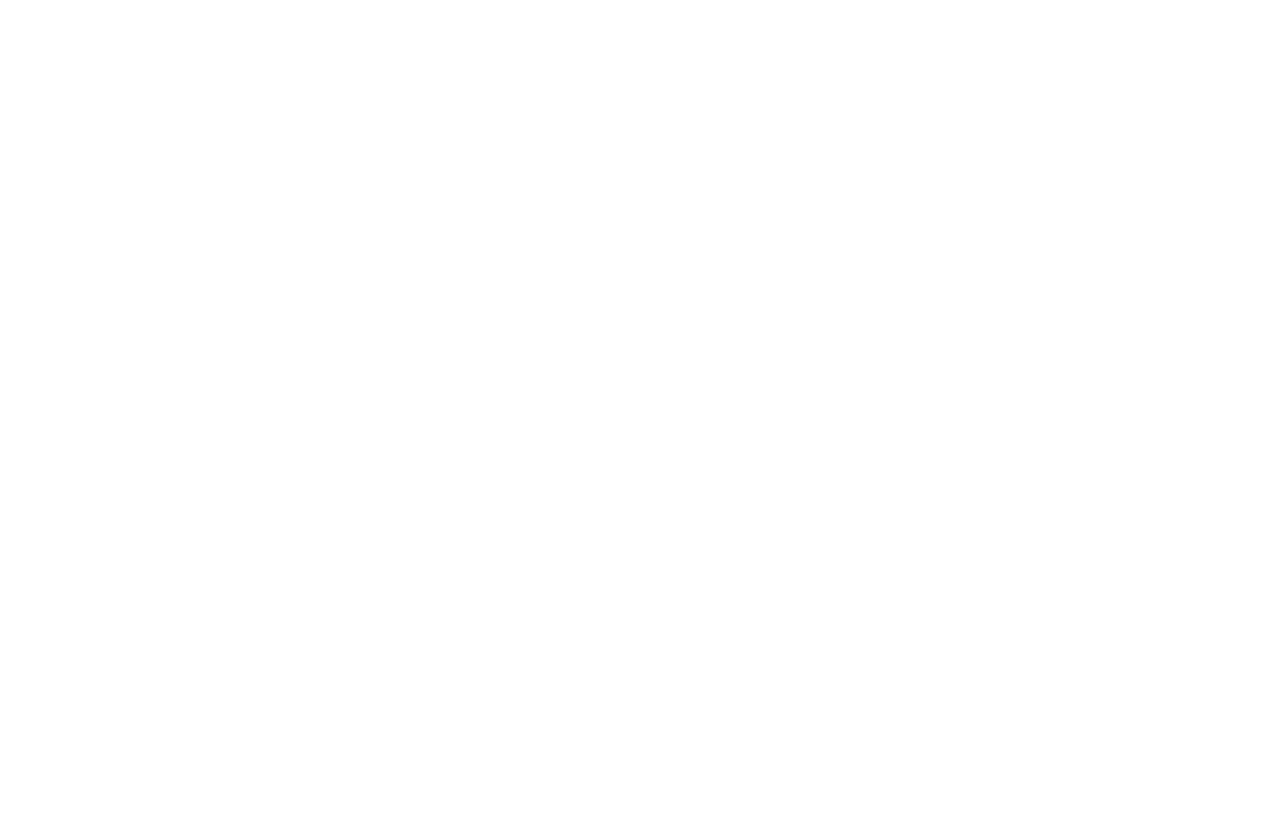
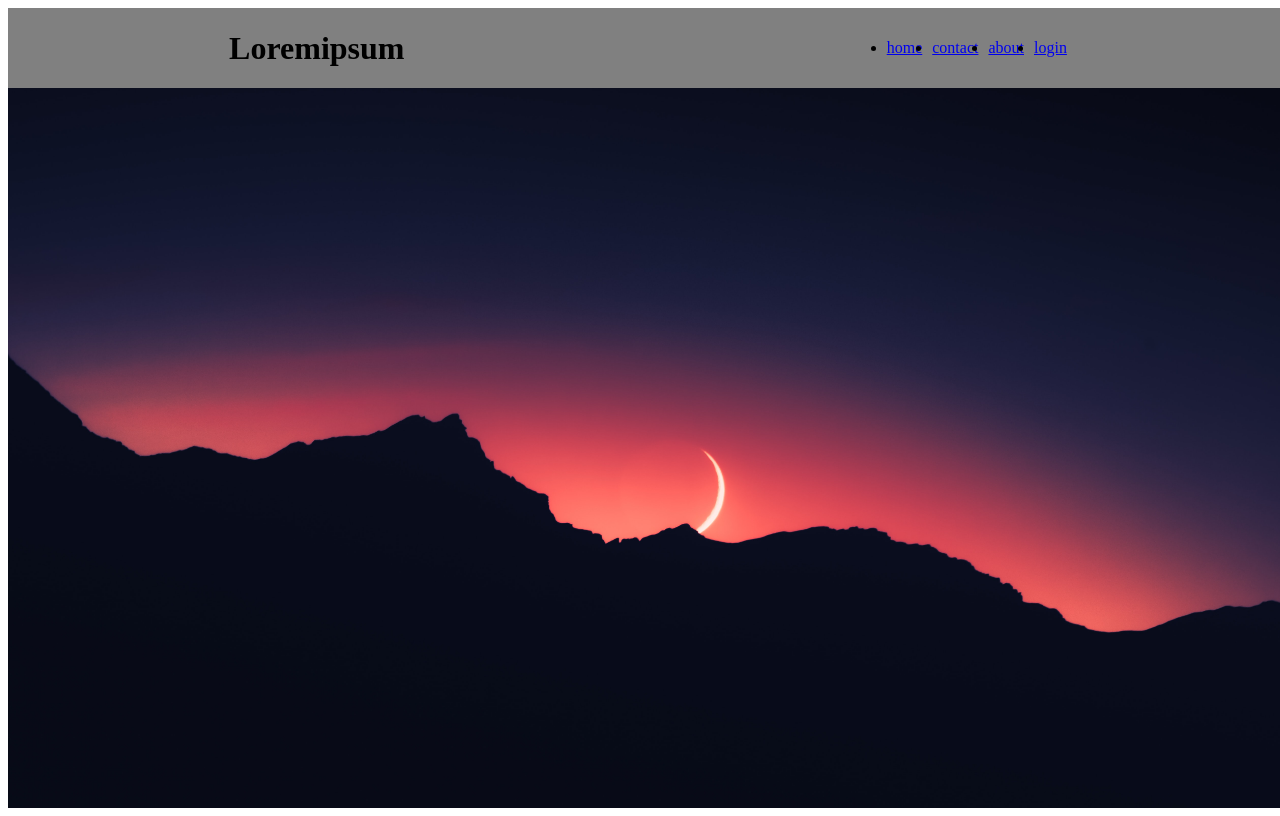
Before and after one commit to 23tostok/IA, a plain HTML site: page index.html in a window 1280 px wide. Drawn offline with Linux system fonts and the light colour scheme.

Commit message:
Add files

```diff
--- a/index.html
+++ b/index.html
@@ -1,12 +1,25 @@
 <!DOCTYPE html>
 <html lang="en">
 	<head>
-    <link rel="stylesheets" href="style.css" />
+		<link rel="stylesheet" href="style.css" />
 		<script src="main.js" defer></script>
 		<meta charset="UTF-8" />
-    <meta http-equiv="X-UA-Compatible" content="IE=edge" />
 		<meta name="viewport" content="width=device-width, initial-scale=1.0" />
 		<title>Internal Assessment</title>
 	</head>
-  <body></body>
+	<body>
+		<div class="wrapper">
+			<header>
+				<h1>Loremipsum</h1>
+				<ul>
+					<li><a href="#">home</a></li>
+					<li><a href="#">contact</a></li>
+					<li><a href="#">about</a></li>
+					<li><a href="#">login</a></li>
+				</ul>
+			</header>
+
+			<div class="hero"></div>
+		</div>
+	</body>
 </html>
--- a/style.css
+++ b/style.css
@@ -0,0 +1,34 @@
+* {
+	box-sizing: border-box;
+}
+
+.wrapper {
+	width: 100vw;
+	height: 100vh;
+	display: flex;
+	flex-flow: column wrap;
+}
+
+header {
+	height: 10vh;
+	display: flex;
+	align-items: center;
+	justify-content: space-around;
+	background-color: grey;
+}
+
+h1 {
+}
+
+ul {
+	display: flex;
+	justify-content: space-around;
+	gap: 10px;
+}
+
+.hero {
+	background-image: url(images/background.jpg);
+	height: 90vh;
+	background-position: center;
+	background-size: cover;
+}
```
Also changed, not shown: images/background.jpg (added), images/gradient.jpg (added). Lines whose indentation alone changed are shown as unchanged.
